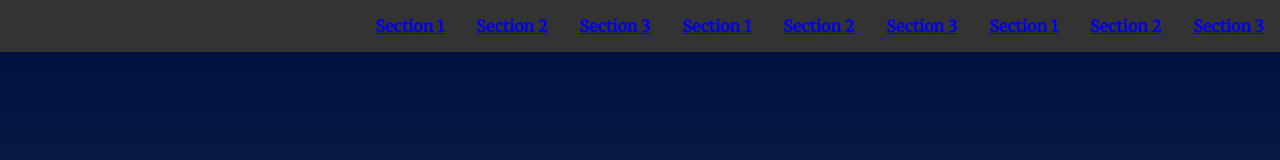
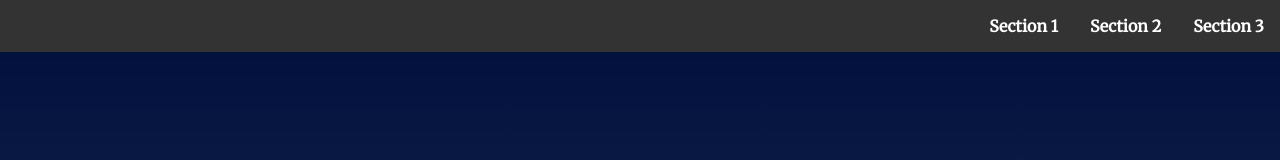
Before and after one commit to yojohnyo/udacity-landing-page, a plain HTML site: page index.html in a window 1280 px wide. Shown: the top 160 px of the page. Drawn offline with Linux system fonts and the light colour scheme.

Commit message:
apply link tag style

```diff
--- a/css/styles.css
+++ b/css/styles.css
@@ -18,6 +18,10 @@ body {
     color: #fff;
 }
 
+li a {
+    text-decoration: none;
+    color: inherit;
+}
 
 /* Typeography General*/
 h1 {
--- a/js/app.js
+++ b/js/app.js
@@ -30,7 +30,7 @@
 function getMenuLinks(menuItems) {
     let menuLink = [];
     for (const menuItem of menuItems) {
-        menuLink.push(menuItem.id);
+        menuLink.push(menuItem.dataset.dest);
     }
     return menuLink;
 }
@@ -67,17 +67,15 @@ function buildNavigationList() {
     menuLinks = getMenuLinks(menuItems);
     console.log(menuLinks);
     for (const section of sections) {
-        if (!menuLinks.includes(`#${section.id}`)) {
+        if (!menuLinks.includes(section.id)) {
             const navItem = document.createElement('li');
             const link = document.createElement('a');
             link.setAttribute('href', `#${section.id}`);
             link.textContent = section.dataset.nav;
             navItem.appendChild(link);
-            navItem.setAttribute('id', section.id);
+            navItem.setAttribute('data-dest', section.id);
             navItem.setAttribute('class', 'navbar__menu');
-            console.log(navItem);
-            navItem.addEventListener("click", scrollToSection);
-            // navItem.textContent = section.dataset.nav;
+            link.addEventListener("click", scrollToSection);
             navUl.setAttribute('class', "navbar__menu menu__link");
             navUl.appendChild(navItem);
         }
@@ -110,10 +108,13 @@ function sectionPositions() {
 
 // Scroll to anchor ID using scrollTO event
 function scrollToSection(event) {
-    console.log(event.target);
-    const destinationSection = document.querySelector(event.target.id);
+    console.log(event.target.parentElement);
+    const parent = event.target.parentElement;
+    console.log(parent.dataset.dest);
+    const destinationSection = document.getElementById(parent.dataset.dest);
     console.log(destinationSection);
     destinationSection.scrollIntoView({behavior: "smooth"});
+    return true;
 }
 
 /**
```
